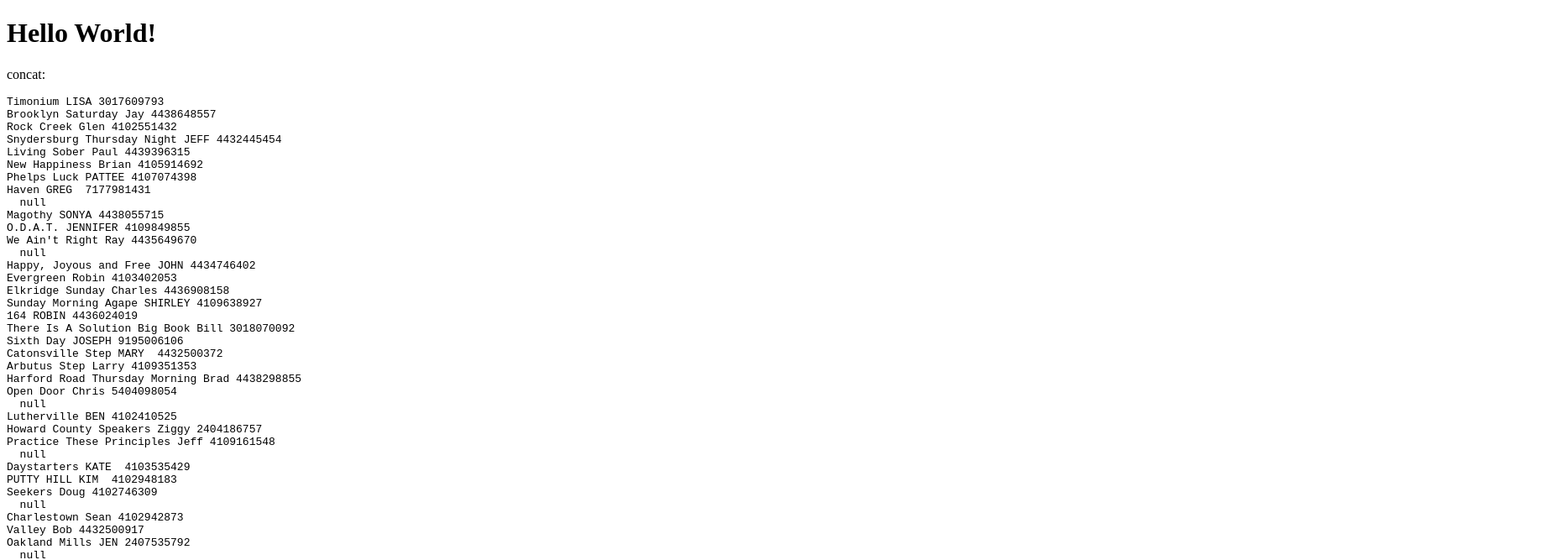
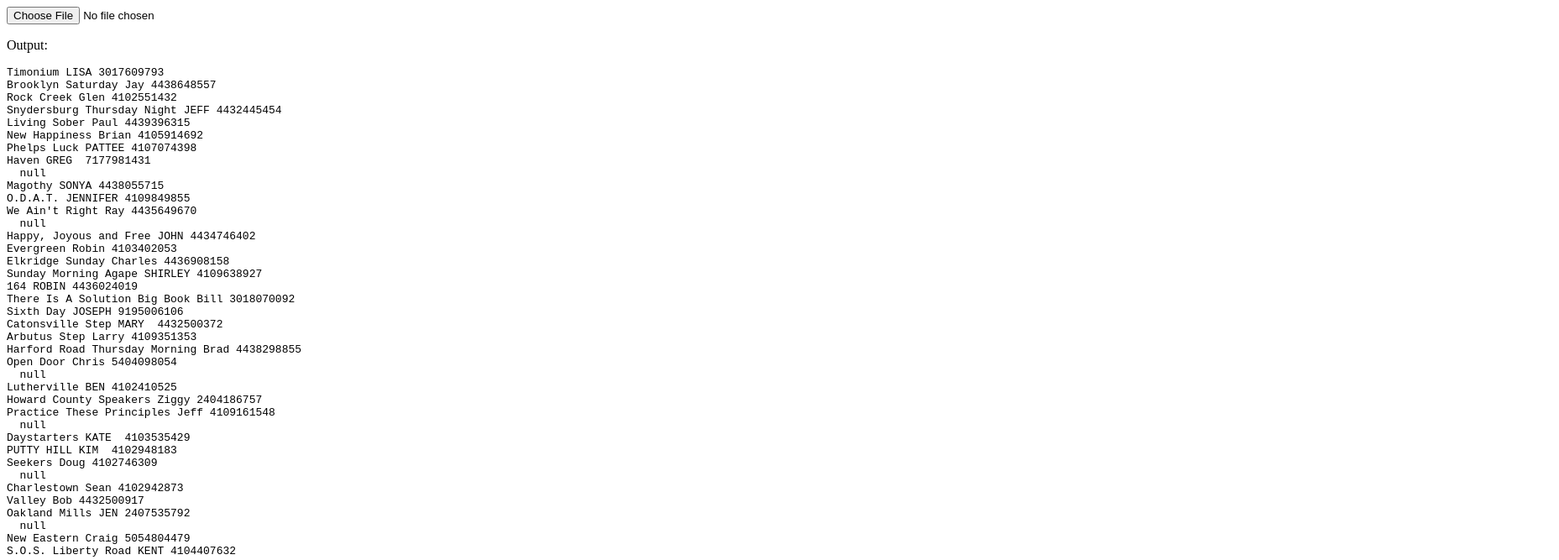
Before and after one commit to brianzelip/concats-web, a Vue app: page / in a window 1280 px wide. Shown: the top 667 px of the page at 84% size, 1857 px wide, since content can reach past the window. Built offline with nearby package versions, Linux system fonts and the light colour scheme.

Commit message:
refactor around I/O components

```diff
--- a/src/components/App.vue
+++ b/src/components/App.vue
@@ -1,21 +1,20 @@
 <template>
   <div>
-    <h1>{{ msg }}</h1>
-    <p>concat:</p>
-    <pre>{{ concat }}</pre>
-    <p>data:</p>
-    <pre>{{ data }}</pre>
+    <FileInput></FileInput>
+    <AppOutput></AppOutput>
   </div>
 </template>
 
 <script>
 import { mapState, mapGetters } from "vuex";
 
+import FileInput from "./FileInput.vue";
+import AppOutput from "./AppOutput.vue";
+
 export default {
-  data() {
-    return {
-      msg: "Hello World!"
-    };
+  components: {
+    FileInput,
+    AppOutput
   },
   computed: {
     ...mapState(["data"]),
--- /dev/null
+++ b/src/components/AppOutput.vue
@@ -0,0 +1,15 @@
+<template>
+  <div>
+    <p>Output:</p>
+    <pre>{{ concat }}</pre>
+  </div>
+</template>
+
+<script>
+import { mapGetters } from "vuex";
+export default {
+  computed: {
+    ...mapGetters(["concat"])
+  }
+};
+</script>
--- /dev/null
+++ b/src/components/FileInput.vue
@@ -0,0 +1,7 @@
+<template>
+  <input
+    id
+    name
+    type="file"
+  >
+</template>
```
